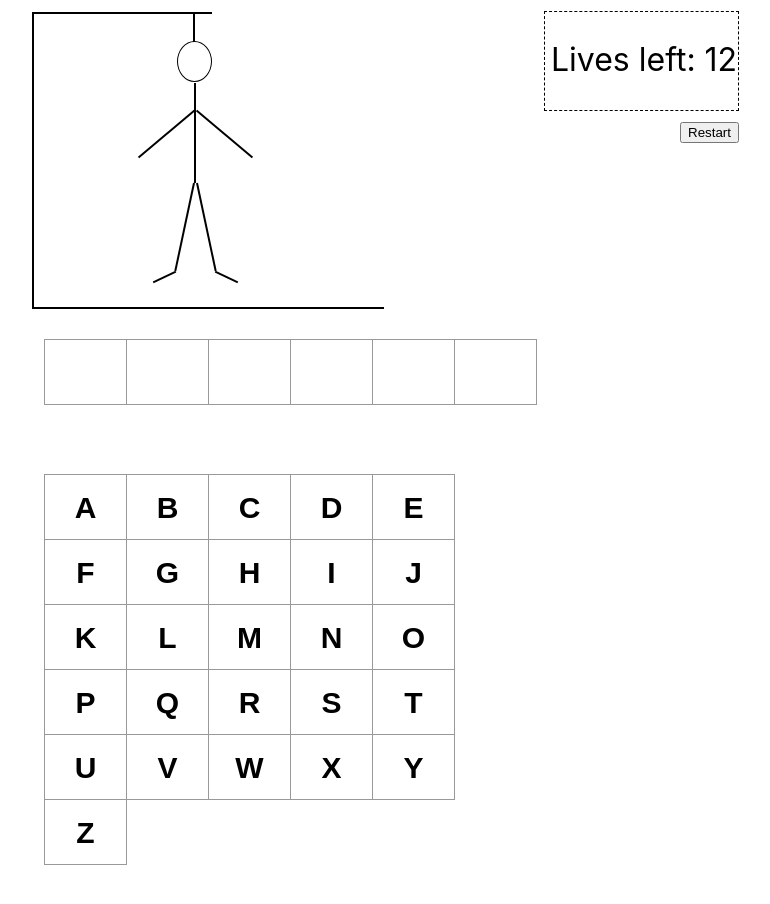
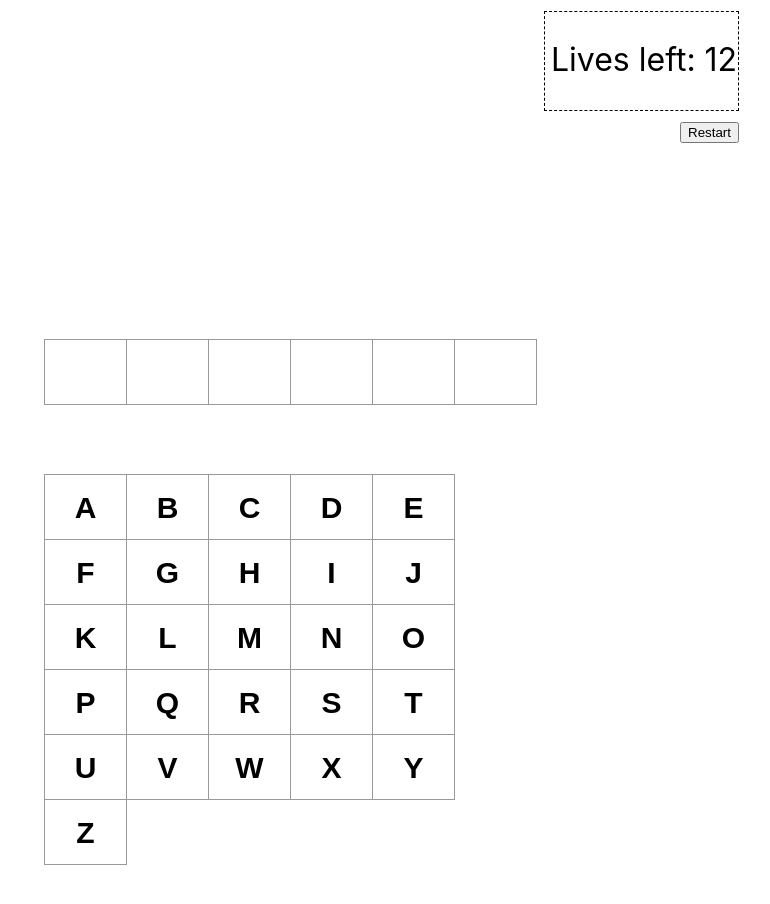
Before and after one commit to ivange94/hangman-react, a React (Create React App) app: page / in a window 1280 px wide. Shown: the top 904 px of the page, without its empty margins (256-1026 px from the left). Built offline with nearby package versions, Linux system fonts and the light colour scheme.

Commit message:
Determine failure

```diff
--- a/src/components/game.component.tsx
+++ b/src/components/game.component.tsx
@@ -8,9 +8,10 @@ import Menu from './menu.component';
 export default function Game() {
     const words = ["LARRY", "JACK", "ROOM", "BED", "HOUSE", "ENERGY", "JOB", "GAME", "SCHOOL", "AROUND", "LAST"];
     const random = words[Math.floor(Math.random()*words.length)];
-    const [selected, setSelected] = useState(random);
+    const [selected, setSelected] = useState<string>(random);
     const [word, setWord] = useState<string[]>([]);
-    const [lives, setLives] = useState(12);
+    const [lives, setLives] = useState<number>(12);
+    const [fails, setFails] = useState<number>(0);
 
 
     useEffect(() => {
@@ -21,21 +22,29 @@ export default function Game() {
 
     function handleLetterSelected(letter: string) {
         const tmp_word = word.slice();
+        let hit = false;
         for (let i = 0; i < selected.length;i++) {
             if (letter === selected[i]) {
+                hit = true;
                 tmp_word[i] = letter;
             }
         }
-        const lives_left = lives - 1;
-        console.log("Lives left: ", lives_left);
+        let lives_left = lives;
+        let fails_tmp = fails;
+        if (!hit) {
+            fails_tmp += 1;
+            lives_left--;
+        }
         setLives(lives_left);
         setWord(tmp_word);
+        setFails(fails_tmp);
     }
 
     function handleReset() {
         const random = words[Math.floor(Math.random()*words.length)];
         setSelected(random);
         setLives(12);
+        setFails(0);
     }
 
     return (
@@ -44,7 +53,7 @@ export default function Game() {
                 <Menu onReset={handleReset} lives={lives}/>
             </div>
             <div className={styles.section}>
-                <Hanger lives={lives}/>
+                <Hanger fails={fails}/>
             </div>
             <div className={styles.section}>
                 <Word word={word}/>
--- a/src/components/hanger.component.tsx
+++ b/src/components/hanger.component.tsx
@@ -4,23 +4,23 @@ import styles from './hanger.module.css';
 export default function Hanger(props: HangerProps) {
     return (
         <div className={styles.wrapper}>
-            <div className={styles.verticalStickBottom}></div>
-            <div className={styles.verticalStick}></div>
-            <div className={styles.horizontalStick}></div>
-            <div className={styles.rope}></div>
-            <div className={styles.head}></div>
-            <div className={styles.torso}></div>
-            <div className={styles.leftarm}></div>
-            <div className={styles.rightarm}></div>
-            <div className={styles.leftleg}></div>
-            <div className={styles.leftfoot}></div>
-            <div className={styles.rightleg}></div>
-            <div className={styles.rightfoot}></div>
+            {props.fails > 0 && <div className={styles.verticalStickBottom}></div>}
+            {props.fails > 1 && <div className={styles.verticalStick}></div>}
+            {props.fails > 2 && <div className={styles.horizontalStick}></div>}
+            {props.fails > 3 && <div className={styles.rope}></div>}
+            {props.fails > 4 && <div className={styles.head}></div>}
+            {props.fails > 5 && <div className={styles.torso}></div>}
+            {props.fails > 6 && <div className={styles.leftarm}></div>}
+            {props.fails > 7 && <div className={styles.rightarm}></div>}
+            {props.fails > 8 && <div className={styles.leftleg}></div>}
+            {props.fails > 10 && <div className={styles.leftfoot}></div>}
+            {props.fails > 9 && <div className={styles.rightleg}></div>}
+            {props.fails > 11 && <div className={styles.rightfoot}></div>}
         </div>
 
     )
 }
 
 type HangerProps = {
-    lives: number;
+    fails: number;
 }
--- a/src/components/menu.component.tsx
+++ b/src/components/menu.component.tsx
@@ -5,7 +5,9 @@ export default function Menu(props: MenuProps) {
     return (
         <div className={styles.menu}>
             <div className={styles.menuScreen}>
-                <span className={styles.message}>Lives left: {props.lives}</span>
+                { props.lives > 0 ?
+                    <span className={styles.message}>Lives left: {props.lives}</span>:
+                    <span className={styles.message}>You Lose!!!</span>}
             </div>
             <button className={styles.resetStartButton} onClick={() => props.onReset()}>Restart</button>
         </div>
```
